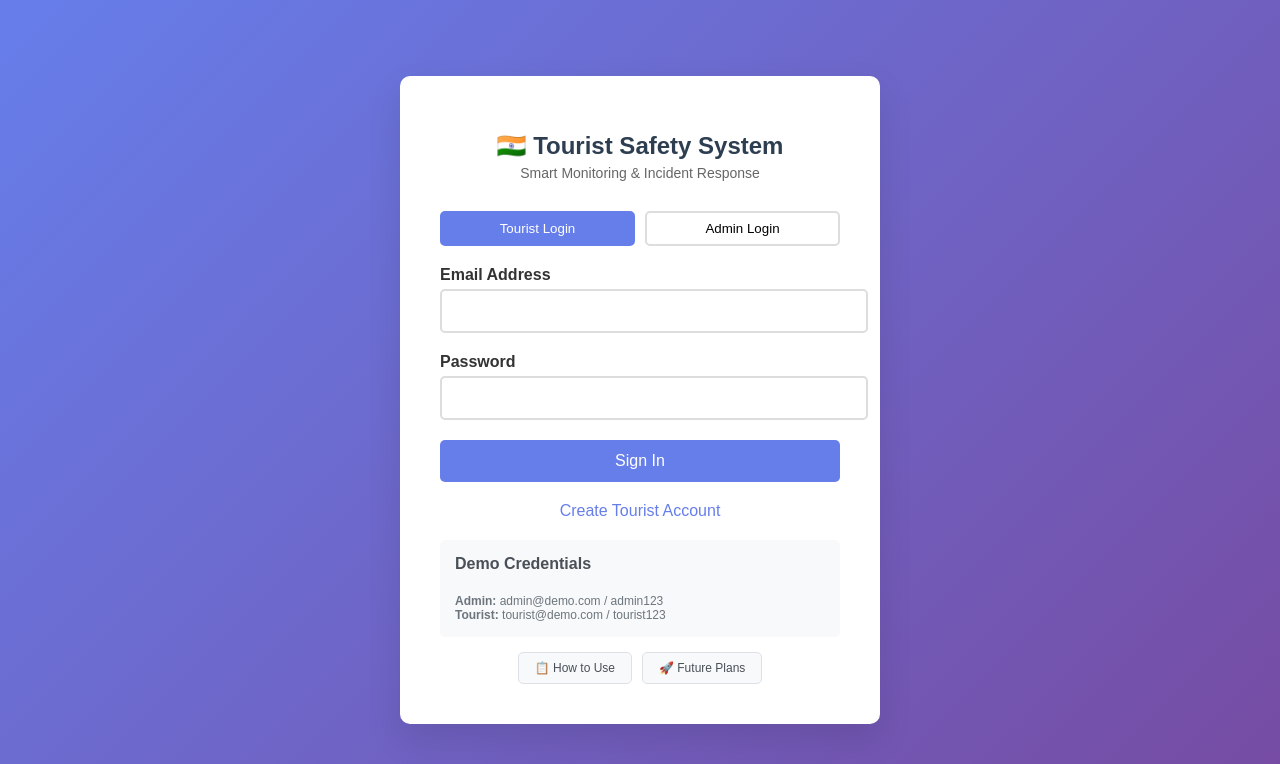
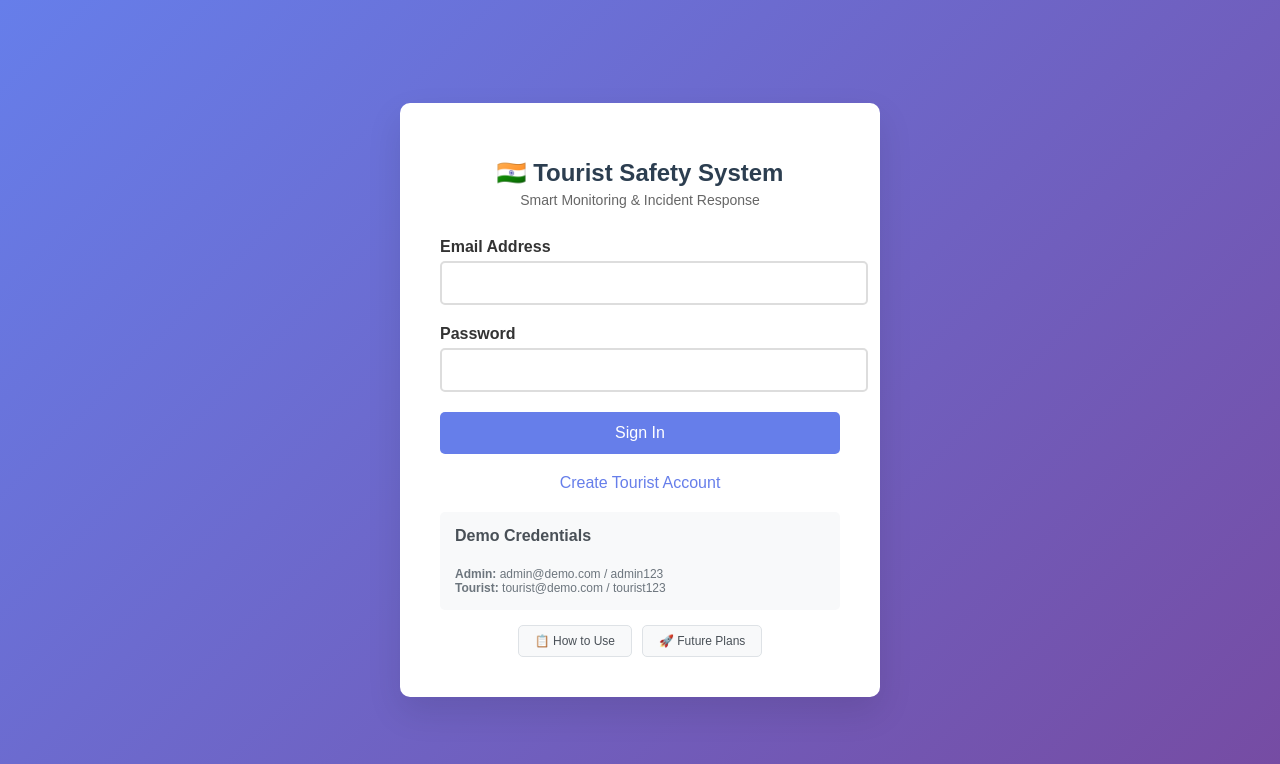
Before and after one commit to prathamesh-chavan-22/Tourist_saftey_Net, a FastAPI app: page /login in a window 1280 px wide. Shown: the top 764 px of the page. Run offline with FastAPI, Linux system fonts and the light colour scheme; parts of the project's set-up code (start-up, migrations or seed data) failed here and were passed over.

Commit message:
Little UI changes plus Lazy Loading fix

```diff
--- a/app.py
+++ b/app.py
@@ -296,18 +296,26 @@ async def create_trip_submit(
         return RedirectResponse(url="/", status_code=status.HTTP_302_FOUND)
 
     try:
+        # Store user data before session operations to avoid detachment issues
+        user_id = current_user.id
+        user_full_name = current_user.full_name
+        user_email = current_user.email
+        user_contact_number = current_user.contact_number
+        user_age = current_user.age
+        user_gender = current_user.gender
+
         # Check if user already has an active trip
-        result = await db.execute(select(Trip).filter(Trip.user_id == current_user.id, Trip.is_active == True))
+        result = await db.execute(select(Trip).filter(Trip.user_id == user_id, Trip.is_active == True))
         active_trip = result.scalar_one_or_none()
         if active_trip:
             return RedirectResponse(url="/tourist-dashboard?error=You already have an active trip", status_code=status.HTTP_302_FOUND)
 
         # Create the new trip
         tourist_place = get_tourist_place_by_id(tourist_destination_id)
-        blockchain_id = Trip.generate_blockchain_id(str(current_user.full_name), tourist_place["name"])
+        blockchain_id = Trip.generate_blockchain_id(str(user_full_name), tourist_place["name"])
 
         new_trip = Trip(
-            user_id=current_user.id,
+            user_id=user_id,
             blockchain_id=blockchain_id,
             starting_location=starting_location,
             tourist_destination_id=tourist_destination_id,
@@ -321,18 +329,21 @@ async def create_trip_submit(
         await db.commit()
         await db.refresh(new_trip)
 
+        # Store trip data after commit to avoid detachment issues
+        trip_id = new_trip.id
+
         # Notify admin dashboard about tourist becoming active
         tourist_place = get_tourist_place_by_id(tourist_destination_id)
         trip_start_message = {
             "type": "tourist_status_change",
             "action": "trip_started",
-            "tourist_id": current_user.id,
-            "trip_id": new_trip.id,
-            "name": current_user.full_name,
-            "email": current_user.email,
-            "contact_number": current_user.contact_number,
-            "age": current_user.age,
-            "gender": current_user.gender,
+            "tourist_id": user_id,
+            "trip_id": trip_id,
+            "name": user_full_name,
+            "email": user_email,
+            "contact_number": user_contact_number,
+            "age": user_age,
+            "gender": user_gender,
             "blockchain_id": blockchain_id,
             "starting_location": starting_location,
             "last_lat": tourist_place["lat"],
@@ -388,6 +399,14 @@ async def close_trip(
         if not trip:
             return RedirectResponse(url="/tourist-dashboard?error=Trip not found or already closed", status_code=status.HTTP_302_FOUND)
 
+        # Store user data before session operations to avoid detachment issues
+        user_id = current_user.id
+        user_full_name = current_user.full_name
+        user_email = current_user.email
+        user_contact_number = current_user.contact_number
+        user_age = current_user.age
+        user_gender = current_user.gender
+
         # Close the trip using SQLAlchemy update
         from datetime import datetime
         from sqlalchemy import update
@@ -404,13 +423,13 @@ async def close_trip(
         trip_end_message = {
             "type": "tourist_status_change",
             "action": "trip_ended",
-            "tourist_id": current_user.id,
+            "tourist_id": user_id,
             "trip_id": trip_id,
-            "name": current_user.full_name,
-            "email": current_user.email,
-            "contact_number": current_user.contact_number,
-            "age": current_user.age,
-            "gender": current_user.gender
+            "name": user_full_name,
+            "email": user_email,
+            "contact_number": user_contact_number,
+            "age": user_age,
+            "gender": user_gender
         }
         await manager.broadcast_to_admins(json.dumps(trip_end_message))
 
--- a/routers/tourist.py
+++ b/routers/tourist.py
@@ -61,13 +61,16 @@ async def register_tourist(
         await db.commit()
         await db.refresh(new_user)
 
+        # Store user data to avoid detachment issues
+        user_id = new_user.id
+
         # TODO: Update to new trip-based flow - should redirect to trip creation instead of auto-creating trip
         # Create initial trip profile for backward compatibility
         blockchain_id = Trip.generate_blockchain_id(name, get_tourist_place_by_id(location_id)["name"])
         tourist_place = get_tourist_place_by_id(location_id)
 
         new_trip = Trip(
-            user_id=new_user.id,
+            user_id=user_id,
             blockchain_id=blockchain_id,
             starting_location="Not specified",  # Placeholder - need trip creation form
             tourist_destination_id=location_id,
--- a/templates/login.html
+++ b/templates/login.html
@@ -99,25 +99,6 @@
         }
         .links a:hover {
             text-decoration: underline;
-        }
-        .user-type {
-            display: flex;
-            gap: 10px;
-            margin-bottom: 20px;
-        }
-        .user-type button {
-            flex: 1;
-            padding: 8px;
-            border: 2px solid #ddd;
-            background: white;
-            cursor: pointer;
-            border-radius: 5px;
-            transition: all 0.3s;
-        }
-        .user-type button.active {
-            background: #667eea;
-            color: white;
-            border-color: #667eea;
         }
         .demo-section {
             background: #f8f9fa;
@@ -249,11 +230,6 @@
         {% endif %}
 
         <form method="post" action="/auth/login-form" id="loginForm">
-            <div class="user-type">
-                <button type="button" id="touristBtn" class="active">Tourist Login</button>
-                <button type="button" id="adminBtn">Admin Login</button>
-            </div>
-
             <div class="form-group">
                 <label for="email">Email Address</label>
                 <input type="email" id="email" name="email" required>
@@ -345,33 +321,6 @@
     </div>
 
     <script>
-        const touristBtn = document.getElementById('touristBtn');
-        const adminBtn = document.getElementById('adminBtn');
-        const emailInput = document.getElementById('email');
-
-        touristBtn.addEventListener('click', function() {
-            touristBtn.classList.add('active');
-            adminBtn.classList.remove('active');
-            emailInput.placeholder = 'tourist@example.com';
-        });
-
-        adminBtn.addEventListener('click', function() {
-            adminBtn.classList.add('active');
-            touristBtn.classList.remove('active');
-            emailInput.placeholder = 'admin@example.com';
-        });
-
-        // Auto-fill demo credentials
-        touristBtn.addEventListener('dblclick', function() {
-            document.getElementById('email').value = 'tourist@demo.com';
-            document.getElementById('password').value = 'tourist123';
-        });
-
-        adminBtn.addEventListener('dblclick', function() {
-            document.getElementById('email').value = 'admin@demo.com';
-            document.getElementById('password').value = 'admin123';
-        });
-
         // Modal functions
         function showModal(modalId) {
             document.getElementById(modalId).style.display = 'block';
```
